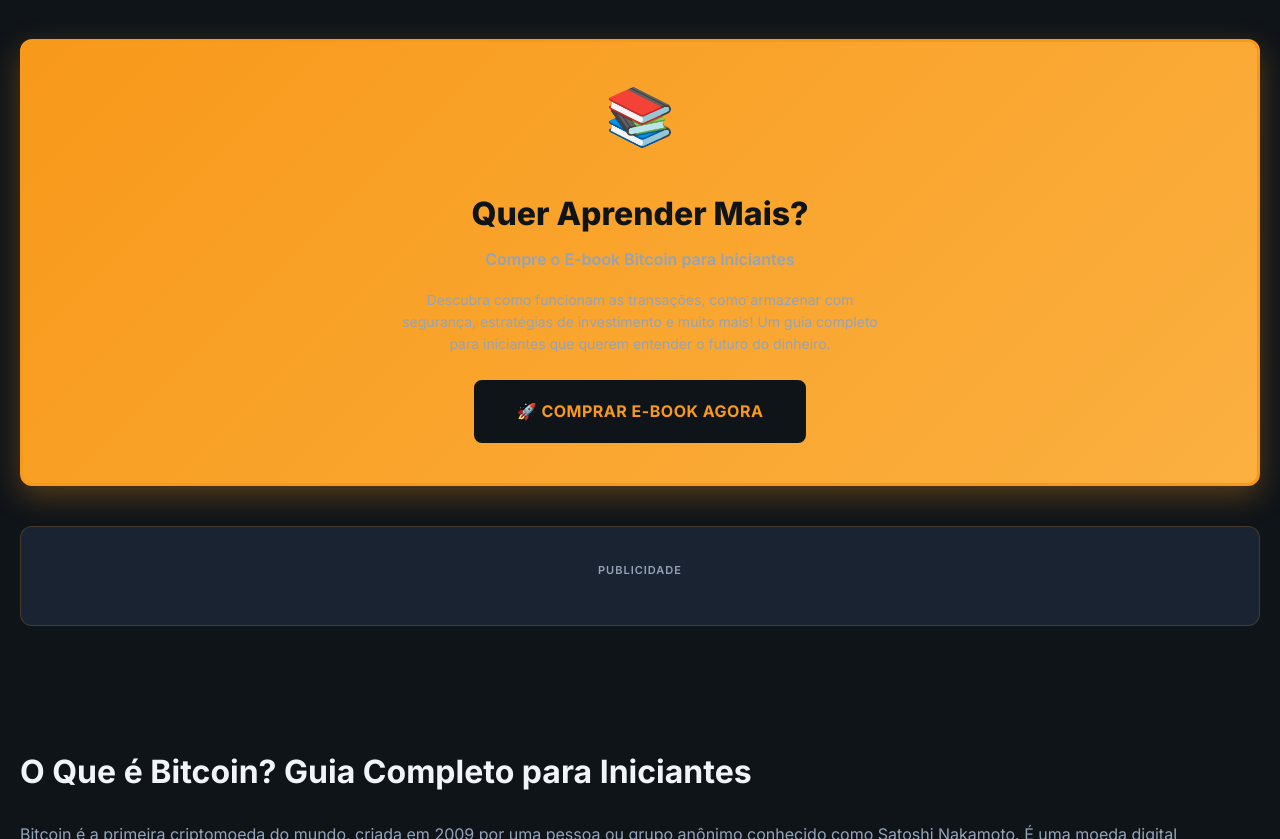
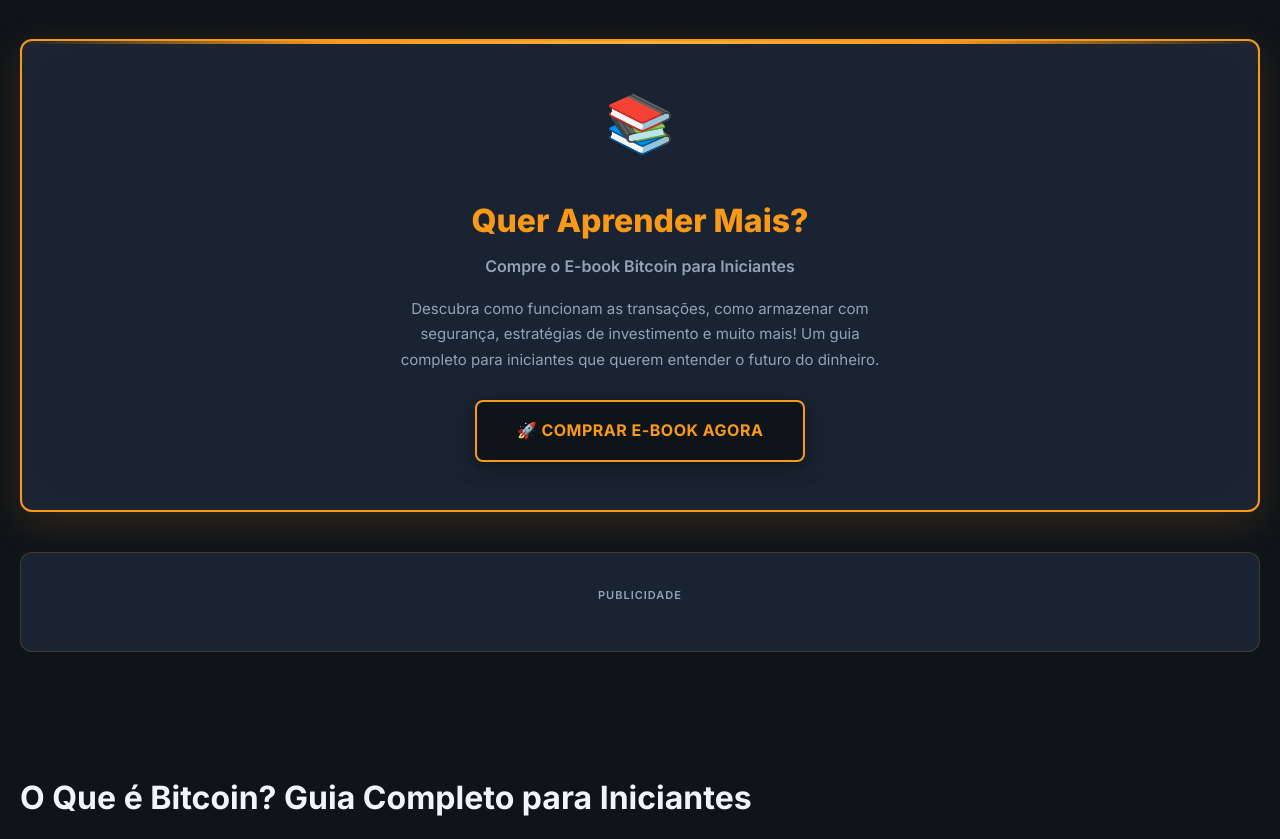
Before and after one commit to alexfschissel/bitcoin-converter, a website: page index.html in a window 1280 px wide. Shown: the part 2738-3577 px from the top of the page. Drawn offline with Linux system fonts and the light colour scheme; no server answers.

Commit message:
index.html

```diff
--- a/index.html
+++ b/index.html
@@ -276,22 +276,31 @@
 
         /* ========== CTA EBOOK ========== */
         .cta-ebook {
-            background: linear-gradient(135deg, #f8991a 0%, #fbb040 100%);
-            border: 3px solid #f8991a;
+            background: #1a2332;
+            border: 2px solid #f8991a;
             border-radius: 12px;
-            padding: 40px 24px;
+            padding: 48px 32px;
             text-align: center;
             margin-bottom: 40px;
-            box-shadow: 0 10px 30px rgba(248,153,26,0.3);
+            box-shadow: 0 10px 40px rgba(248,153,26,0.15), inset 0 0 60px rgba(248,153,26,0.03);
+            position: relative;
+            overflow: hidden;
+        }
+        .cta-ebook::before {
+            content: '';
+            position: absolute;
+            top: 0; left: 0; right: 0;
+            height: 3px;
+            background: linear-gradient(90deg, transparent, #f8991a, #fbb040, #f8991a, transparent);
         }
         .ebook-icon { font-size: 56px; margin-bottom: 16px; animation: bounce 2s infinite; display: block; }
         @keyframes bounce {
             0%, 100% { transform: translateY(0); }
             50% { transform: translateY(-10px); }
         }
-        .ebook-title { font-size: clamp(24px, 5vw, 32px); font-weight: 800; color: #0f1419; margin-bottom: 8px; }
-        .ebook-subtitle { font-size: 16px; color: #0f1419; margin-bottom: 16px; font-weight: 600; }
-        .ebook-desc { font-size: 14px; color: #0f1419; margin-bottom: 24px; line-height: 1.6; max-width: 500px; margin-left: auto; margin-right: auto; }
+        .ebook-title { font-size: clamp(24px, 5vw, 32px); font-weight: 800; color: #f8991a; margin-bottom: 8px; }
+        .ebook-subtitle { font-size: 16px; color: #e2e8f0; margin-bottom: 16px; font-weight: 600; }
+        .ebook-desc { font-size: 15px; color: #94a3b8; margin-bottom: 28px; line-height: 1.7; max-width: 500px; margin-left: auto; margin-right: auto; }
         .ebook-button {
             display: inline-block;
             padding: 16px 40px;
@@ -303,12 +312,13 @@
             font-size: 16px;
             text-transform: uppercase;
             letter-spacing: 0.5px;
-            border: 3px solid #0f1419;
+            border: 2px solid #f8991a;
             cursor: pointer;
             transition: all 0.3s;
             font-family: 'Inter', sans-serif;
+            box-shadow: 0 6px 20px rgba(0,0,0,0.4);
         }
-        .ebook-button:hover { background: transparent; color: #0f1419; box-shadow: inset 0 0 0 3px #0f1419; }
+        .ebook-button:hover { transform: translateY(-3px); background: #1a2332; box-shadow: 0 10px 28px rgba(0,0,0,0.5); }
 
         /* Legal sections */
         .section-legal { background: rgba(248, 153, 26, 0.05); border-top: 1px solid rgba(248, 153, 26, 0.2); }
```
